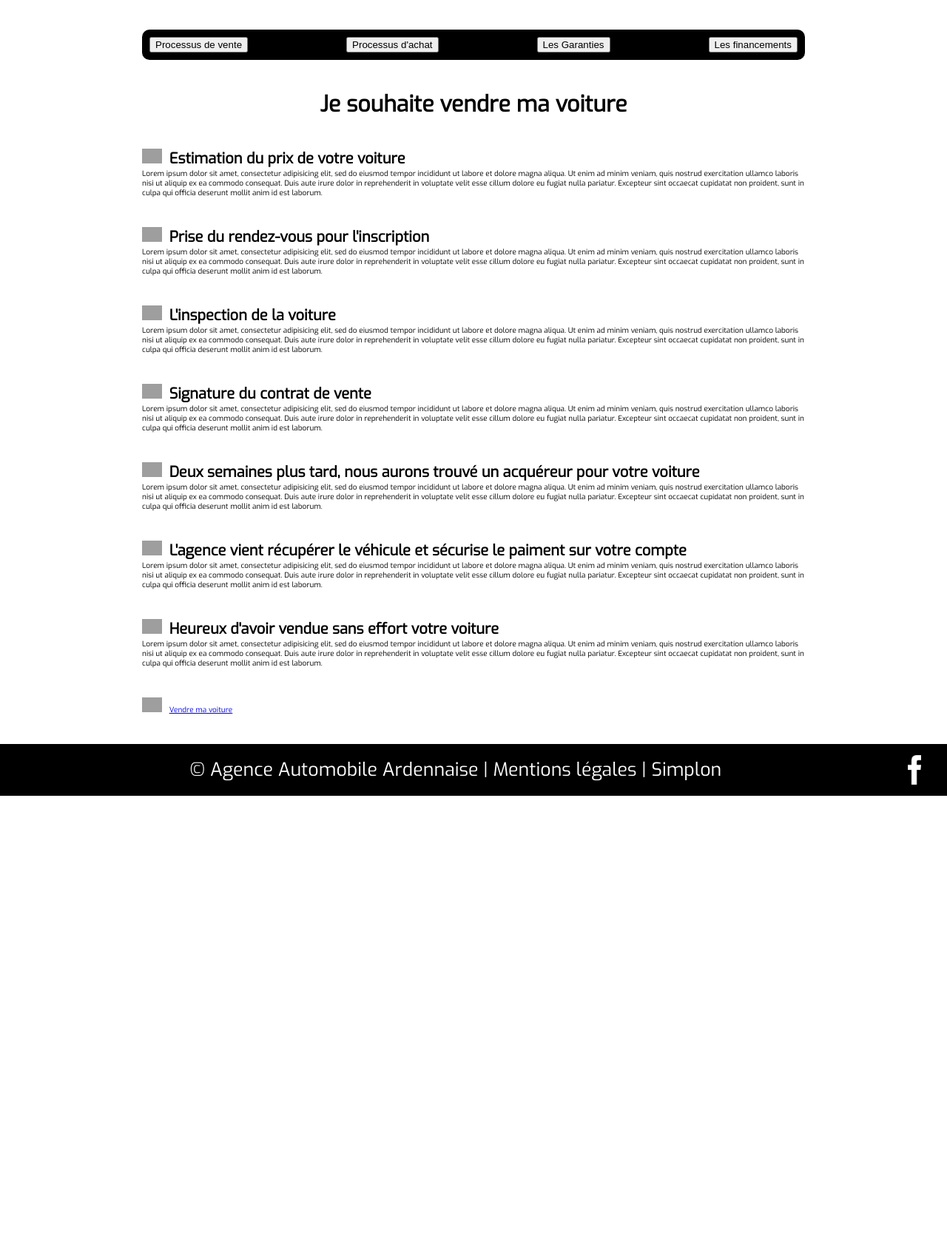
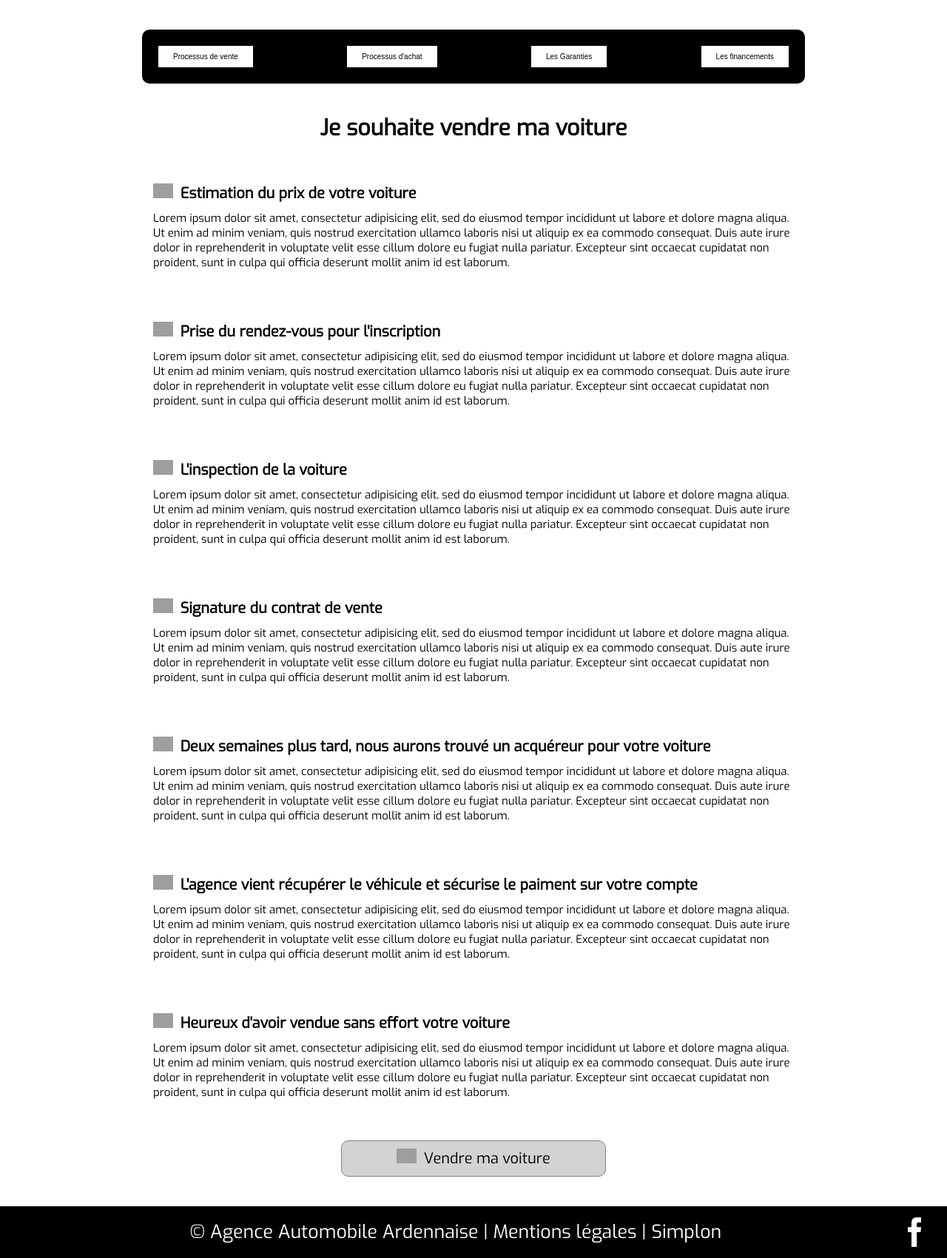
Before and after one commit to belvoixnicolas/AAA, a PHP site: page /concept.php in a window 1280 px wide. Shown: the part 100-1801 px from the top of the page at 74% size. Before the commit the page ends 1176 px from the top, so only its background shows below. Run offline with PHP 8.4, Linux system fonts and the light colour scheme; grey boxes are pictures that could not be loaded.

Commit message:
concept fini

```diff
--- a/concept.php
+++ b/concept.php
@@ -20,7 +20,7 @@
 
       <main>
         <div class="partie">
-          <button type="button" name="vente">Processus de vente</button>
+          <button type="button" name="vente" onclick="truc();">Processus de vente</button>
           <button type="button" name="achat">Processus d'achat</button>
           <button type="button" name="garantie">Les Garanties</button>
           <button type="button" name="financement">Les financements</button>
@@ -78,7 +78,7 @@
             </p>
           </section>
 
-          <a href="vendre.php"><img src="img/icon_vendre.gif"/>Vendre ma voiture</a>
+          <a href="vendre.php" class="fauxbouton"><img src="img/icon_vendre.gif"/>Vendre ma voiture</a>
         </article>
 
         <article id="achat">
@@ -119,7 +119,7 @@
             </p>
           </section>
 
-          <a href="buy.php"><img src="img/icon_acheter.gif"/>Acheter une nouvelle voiture</a>
+          <a href="buy.php" class="fauxbouton"><img src="img/icon_acheter.gif"/>Acheter une nouvelle voiture</a>
         </article>
 
         <article id="garantie">
@@ -192,6 +192,10 @@
       <!-- FOOTER -->
 
       <script type="text/javascript">
+        function truc() {
+          console.log(window.pageYOffset);
+        }
+
         function animVente(article) {
           $('#' + article).show();
           $('#' + article).animate({opacity: '1', left: '0px'}, 1000);
@@ -210,6 +214,15 @@
         for (var i = 1; i < lesArticles.length; i++) {
           lesArticles[i].style.display = 'none';
         }
+
+        setInterval(function(){
+          var filtre = document.querySelector('.partie');
+          if (window.pageYOffset >= 41 && filtre.className == 'partie') {
+            filtre.classList.add('animconcept');
+          }else if (window.pageYOffset < 41) {
+            filtre.classList.remove('animconcept');
+          }
+        }, 5);
       </script>
     </body>
   </html>
--- a/css/concept.css
+++ b/css/concept.css
@@ -7,33 +7,72 @@ main {
 }
 
 .partie {
+  position: sticky;
+  top: 100px;
   display: flex;
   flex-wrap: nowrap;
   justify-content: space-between;
   background: #000;
   width: 70%;
   margin: 0 auto;
-  padding: 10px;
+  padding: 20px;
   border-radius: 10px;
+  z-index: 1;
+  transition: 1s;
+}
+
+.partie button {
+  border: 2px solid black;
+  background-color: white;
+  color: black;
+  padding: 9px 20px;
+  font-size: 1rem;
+  cursor: pointer;
+}
+
+.partie button:hover {
+  border-color: #407bb0;
+  color: #407bb0;
+}
+
+.partie button:active {
+  background: #407bb0;
+  color: white;
 }
 
 main article {
   position: relative;
   width: 70%;
   margin: 40px auto 0;
+  text-align: center;
 }
 
 main h1 {
-  text-align: center;
   font-size: 3rem;
 }
 
 main section {
   margin: 40px 0;
+  padding: 15px;
+  border-radius: 10px;
+  transition: 1s;
+}
+
+main section:hover {
+  margin: 40px 0;
+  padding: 15px;
+  /*border: 1px solid grey;*/
+  border-radius: 10px;
+  box-shadow: inset 0 0 11px 1px lightgrey, 5px 5px 10px 0 #000;
 }
 
 main h2 {
   font-size: 2rem;
+  margin-bottom: 10px;
+}
+
+main p {
+  font-size: 1.5rem;
 }
 
 main h2 img, main a img {
@@ -41,3 +80,42 @@ main h2 img, main a img {
   margin-right: 10px;
   height: 2rem;
 }
+
+main h2, main p {
+  text-align: left;
+}
+
+main .fauxbouton {
+  display: inline-block;
+  border: 1px solid grey;
+  border-radius: 10px;
+  padding: 10px;
+  width: 40%;
+  font-size: 2rem;
+  text-decoration: none;
+  color: #000;
+  transition: 1s;
+  background: lightgrey;
+}
+
+main .fauxbouton:hover {
+  background: #FFF;
+  box-shadow: 5px 10px 5px 0 #000;
+  border: 2px solid #4CAF50;
+  color: green;
+}
+
+main .fauxbouton:active {
+  box-shadow: inset 0 0 5px 0 #000;
+  background-color: #4CAF50;
+  color: white;
+  border: none;
+}
+
+.animconcept {
+  background: #FFF;
+  width: calc(100% - 80px);
+  border-radius: 0 0 10px 10px;
+  box-shadow: 0 0 20px 0 grey;;
+  transition: 1s;
+}
```
